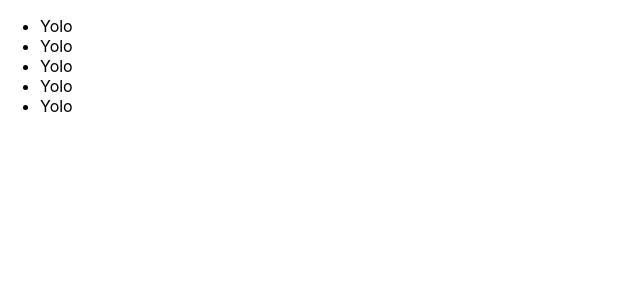
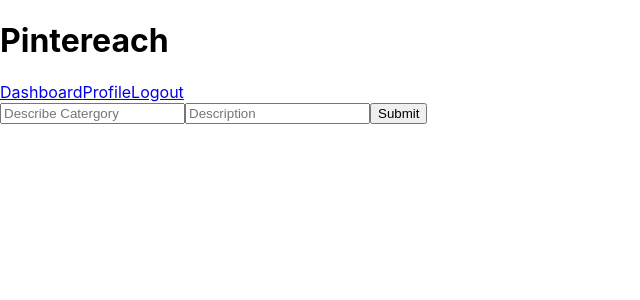
Before and after one commit to Pintereach-1/pintereach-front-end, a React (Create React App) app in the folder client/: page /dashboard in a window 1280 px wide. Shown: the top 300 px of the page, without its empty margins (0-640 px from the left). Built offline with nearby package versions, Linux system fonts and the light colour scheme; sample sign-in values are in the browser's storage.

Commit message:
connected  navbar and boardform to dashbar components

```diff
--- a/client/src/components/board/BoardForm.js
+++ b/client/src/components/board/BoardForm.js
@@ -12,7 +12,7 @@ export const BoardForm = () => {
                 <input
                 type="text"
                 name="board_title"
-                placeholder="Catergory"
+                placeholder="Describe Catergory"
                 />
                 <input
                 type="text"
--- a/client/src/components/layout/Dashboard.js
+++ b/client/src/components/layout/Dashboard.js
@@ -1,15 +1,65 @@
-import React from 'react'
+import React, { useEffect } from "react";
+// import {Link } from "react-router-dom";
+import { connect } from "react-redux";
 
-export const Dashboard = () => {
+import { NavBar } from "./NavBar";
+import { BoardForm } from "../board/BoardForm";
+
+
+export const Dashboard = () =>{
+
+
+  useEffect(() => {
+    // const user_id = localStorage.getItem("user id");
+    //getBoards(user_id)
+  }, [])
+
+
+  //deleteBoard handle
+
+
     return (
-        <div>
-            <ul>
-                <li>Yolo</li>
-                <li>Yolo</li>
-                <li>Yolo</li>
-                <li>Yolo</li>
-                <li>Yolo</li>
-            </ul>
+      <div className="">
+        <NavBar />
+        <div className="">
+          <BoardForm />
         </div>
-    )
-}
+
+        {/* <div className="">
+          {boards.map(board => {
+            return (
+              <div className="" key={board.id}>
+                <Link
+                  className=""
+                  to={`/dashboard/${board.id}`}
+                  key={board.id}
+                >
+                  <i className="" id="" />
+                  <h1>{board.board_title}</h1>
+                </Link>
+                <button
+                  className=""
+                  to="/dashboard"
+                //   onClick={() => deleteBoard(board.id)}
+                >
+                  Delete Board
+                </button>
+              </div>
+            );
+          })}
+        </div> */}
+      </div>
+    );
+  }
+
+
+const mapStateToProps = state => ({
+  boards: state.boards,
+});
+
+console.log();
+
+export default connect(
+  mapStateToProps,
+//   { getBoards, deleteBoard, editBoard }
+)(Dashboard);
--- a/client/src/components/layout/NavBar.js
+++ b/client/src/components/layout/NavBar.js
@@ -1,9 +1,29 @@
 import React from 'react'
+import { NavLink } from 'react-router-dom'
 
 export const NavBar = () => {
     return (
-        <div>
+        <div className="">
+            <div className="">
+                {" "}
+                <i className="" />
+                <div className="">
+                    <h1>Pintereach</h1>
+                </div>
+            </div>
 
+            <div>
+                <NavLink className="" to="/dashboard">
+                    Dashboard
+                </NavLink>
+                <NavLink className="" to="/user">
+                    Profile
+                </NavLink>
+                <NavLink className="" to="/login">
+                    Logout
+                </NavLink>
+
+            </div>
         </div>
     )
 }
--- a/client/src/components/user/Login.js
+++ b/client/src/components/user/Login.js
@@ -70,17 +70,19 @@ function Login() {
                         </p>
                     </div>
 
-                    <div>Username&nbsp;</div>
+
 
                     <StyledInput
+                        placeholder="Username"
                         ref={register}
                         name='username'
                         type='text'
                     />
 
 
-                    <div>Password&nbsp;</div>
+
                     <StyledInput
+                        placeholder="Password"
                         ref={register}
                         name='password'
                         type='password'
```
